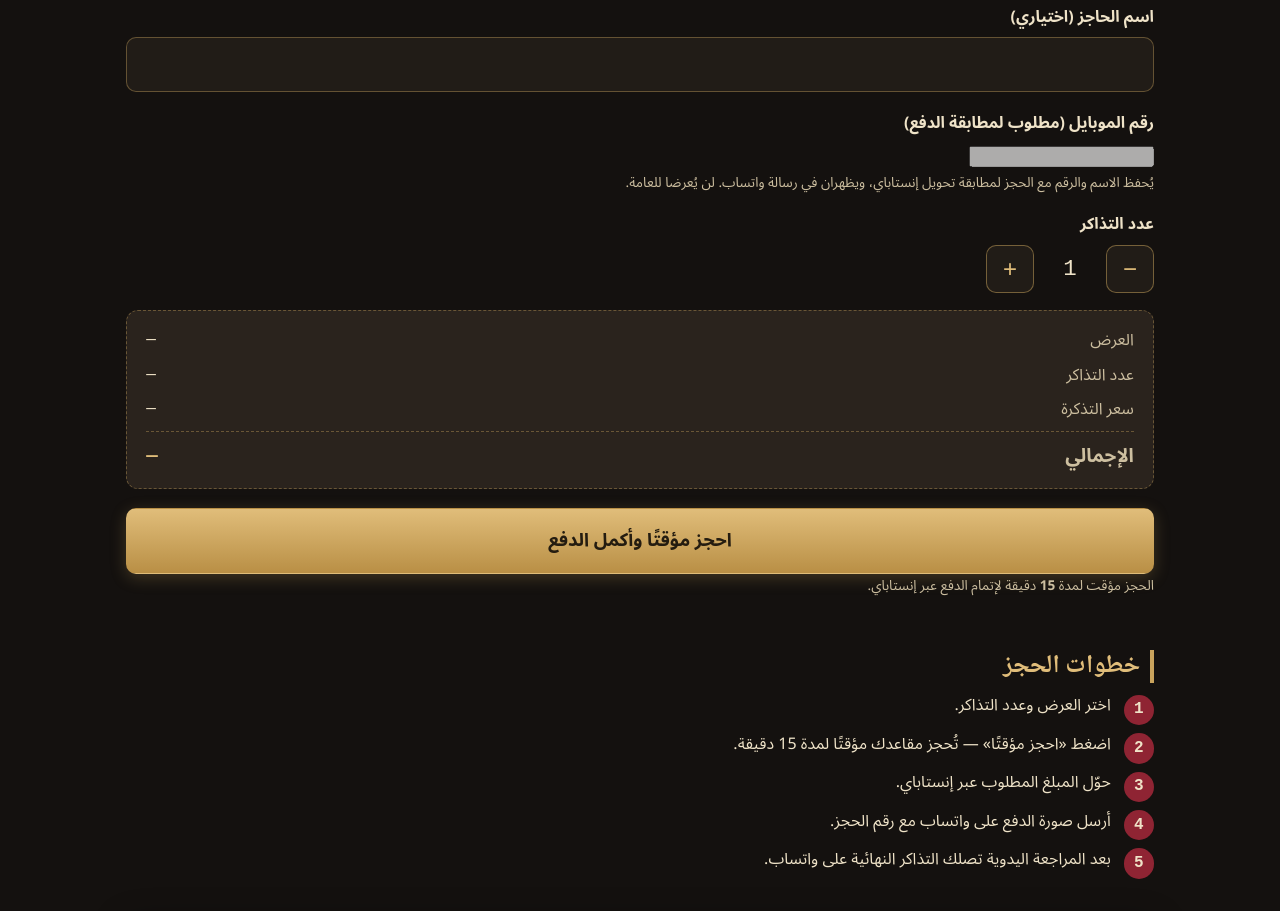
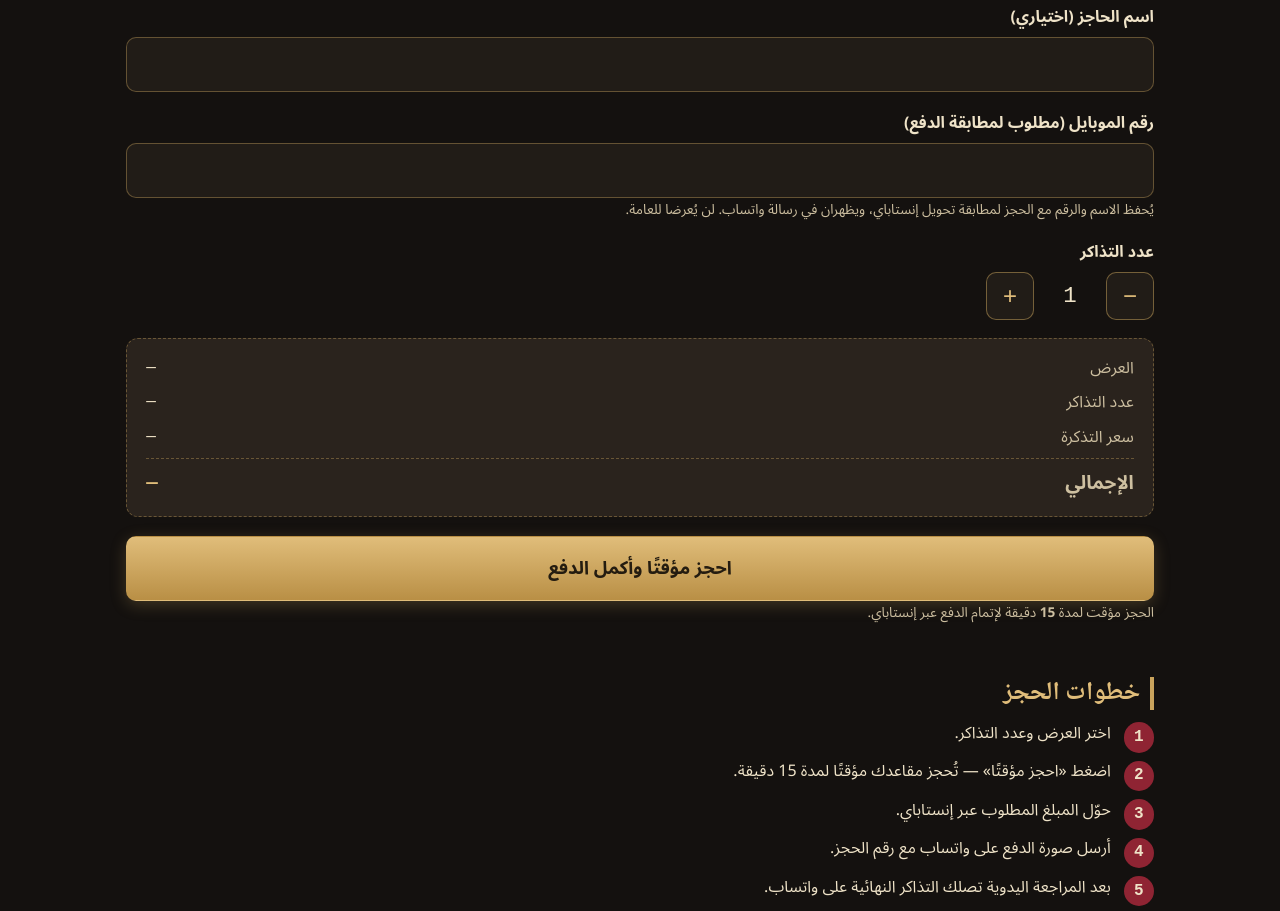
Before and after one commit to Hunterthief/Masrah-Saydala.com, a website with bundled scripts: page public/index.html in a window 1280 px wide. Shown: the part 1885-2796 px from the top of the page. Built offline with nearby package versions, Linux system fonts and the light colour scheme; files whose address does not match are found by name.

Commit message:
Update main.css

```diff
--- a/public/css/main.css
+++ b/public/css/main.css
@@ -114,7 +114,9 @@ main { max-width:1060px; margin:0 auto; padding:0 1rem; }
 fieldset { border:none; padding:0; margin:0; }
 .field { margin-bottom:1.1rem; }
 .field label, .field .label, .label { display:block; font-weight:600; margin-bottom:.4rem; }
-input[type="text"] { width:100%; padding:.8rem 1rem; border-radius:10px; font:inherit; border:1px solid rgba(201,163,92,.4); background:var(--coal); color:var(--paper); }
+input[type="text"], input[type="tel"] { width:100%; padding:.8rem 1rem; border-radius:10px; font:inherit; border:1px solid rgba(201,163,92,.4); background:var(--coal); color:var(--paper); }
+input[type="tel"] { text-align:right; font-family:var(--font-mono); letter-spacing:.5px; }
+input[type="tel"]:invalid:not(:placeholder-shown) { border-color:var(--burgundy); }
 input::placeholder { color:var(--paper-dim); opacity:.7; font-size:.85rem; }
 textarea { width:100%; font-family:var(--font-mono); font-size:.82rem; line-height:1.7; padding:.8rem; border-radius:10px; border:1px solid rgba(143,36,51,.45); background:var(--coal); color:#e8d9b5; resize:vertical; margin-bottom:.6rem; }
 .qty { display:inline-flex; align-items:center; gap:.75rem; }
```
